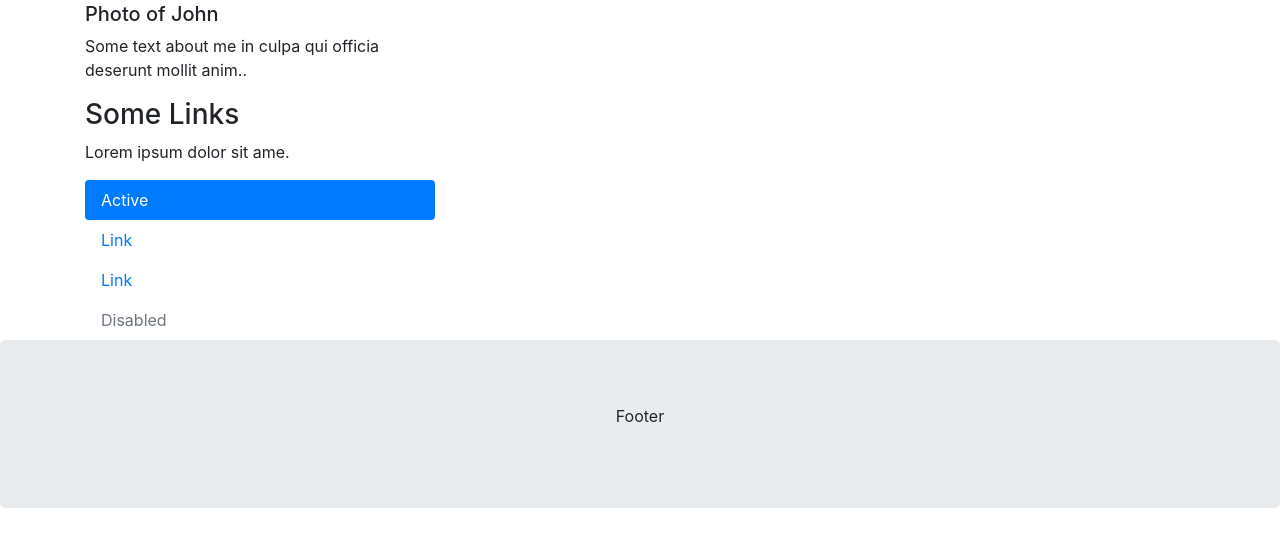
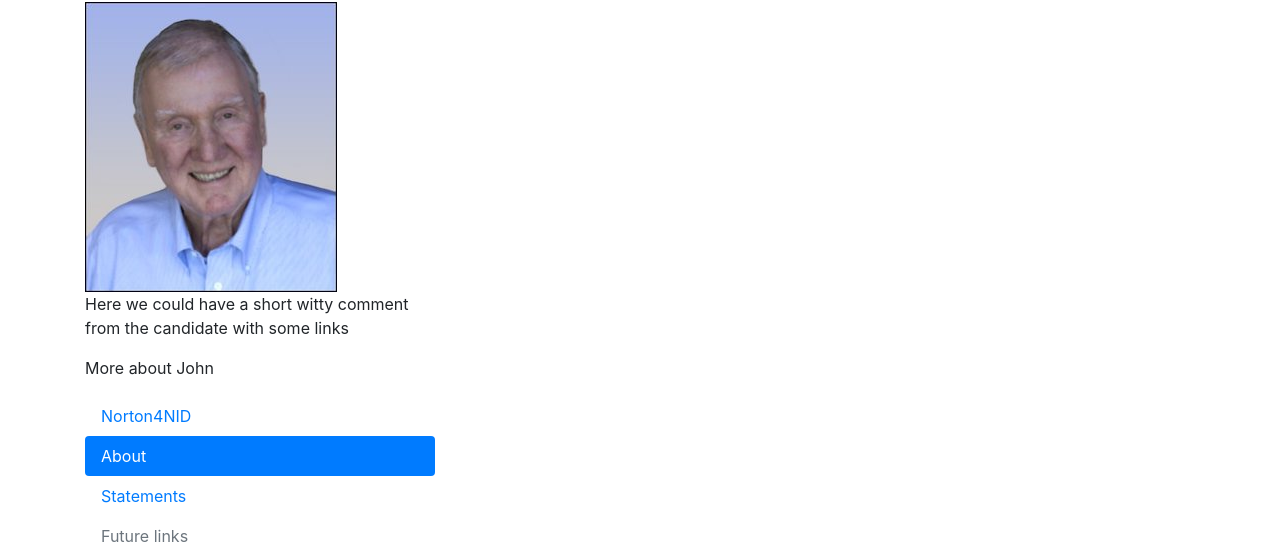
Before and after one commit to norton4nid/norton4nid.github.io, a plain HTML site: page about.html in a window 1280 px wide. Shown: the part 354-910 px from the top of the page. Before the commit the page ends 862 px from the top, so only its background shows below. Drawn offline with nearby package versions, Linux system fonts and the light colour scheme.

Commit message:
added links on left including active marker for about section

```diff
--- a/about.html
+++ b/about.html
@@ -44,30 +44,27 @@
 <div class="container" style="margin-top:30px">
   <div class="row">
     <div class="col-sm-4">
-      <h2>About John Norton</h2>
-      <h5>Photo of John</h5>
-      <div <img src="img/fb_header.jpg" class="img-fluid" alt="Responsive image"></div>
-      <p>Some text about me in culpa qui officia deserunt mollit anim..</p>
-      <h3>Some Links</h3>
-      <p>Lorem ipsum dolor sit ame.</p>
+      <h2>About John</h2>
+      <img src="img/profile.jpg" alt="Responsive Image" class="img-rounded pull-left">
+      <p>Here we could have a short witty comment from the candidate with some links</p>
+      <h3></h3>
+      <p>More about John</p>
       <ul class="nav nav-pills flex-column">
         <li class="nav-item">
-          <a class="nav-link active" href="#">Active</a>
+          <a class="nav-link" href="index.html">Norton4NID</a>
         </li>
         <li class="nav-item">
-          <a class="nav-link" href="#">Link</a>
+          <a class="nav-link active" href="about.html">About</a>
         </li>
         <li class="nav-item">
-          <a class="nav-link" href="#">Link</a>
+          <a class="nav-link" href="statements.html">Statements</a>
         </li>
         <li class="nav-item">
-          <a class="nav-link disabled" href="#">Disabled</a>
+          <a class="nav-link disabled" href="#">Future links</a>
         </li>
       </ul>
       <hr class="d-sm-none">
-    </div>
-  </div>
-</div>
+    </div
 
 <div class="jumbotron text-center" style="margin-bottom:0">
   <p>Footer</p>
```
